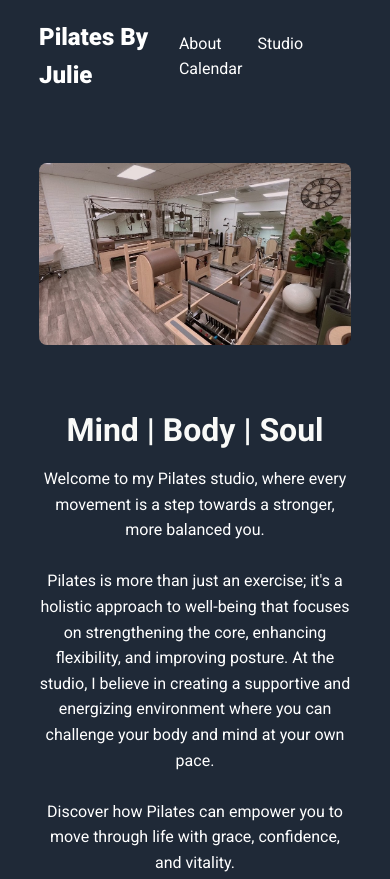
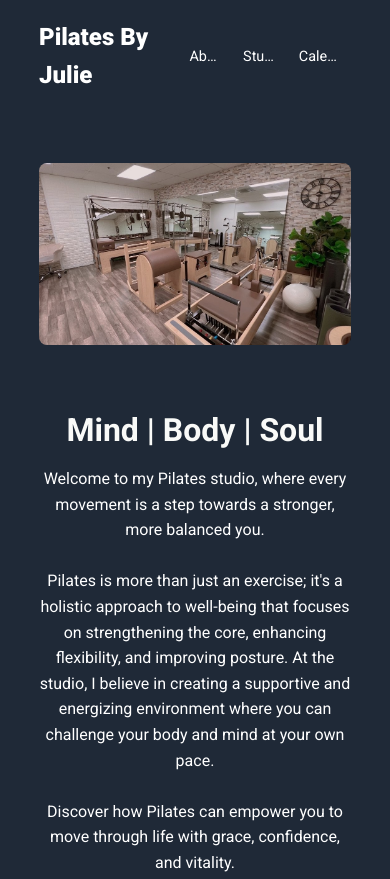
Before and after one commit to limedog009/health_is_wealth, a plain HTML site: page 08-landing-page/index.html in a window 390 px wide. Shown: the top 879 px of the page. Drawn offline with Linux system fonts and the light colour scheme.

Commit message:
fix header for mobile

```diff
--- a/08-landing-page/style.css
+++ b/08-landing-page/style.css
@@ -39,12 +39,34 @@ body {
     display: block;
 }
 
+.quick-links {
+    display: flex;
+    justify-content: space-between;
+    gap: 16px; /* Space between links */
+    white-space: nowrap; /* Prevent wrapping */
+    overflow: hidden; /* Hide overflow */
+}
+
 .quick-links a {
     text-decoration: none;
     color: white;
     margin: 0;
     padding: 8px 16px;
     font-size: 1rem; /* Responsive font size */
+    white-space: nowrap; /* Prevent wrapping */
+    overflow: hidden; /* Hide overflow text */
+    text-overflow: ellipsis; /* Show ellipsis if text overflows */
+}
+
+@media (max-width: 600px) {
+    .quick-links a {
+        font-size: 0.9rem; /* Reduce font size */
+        padding: 4px 8px; /* Reduce padding */
+    }
+
+    .quick-links {
+        gap: 8px; /* Reduce gap between links */
+    }
 }
 
 /* Top section */
```
